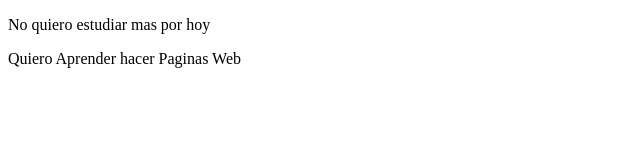
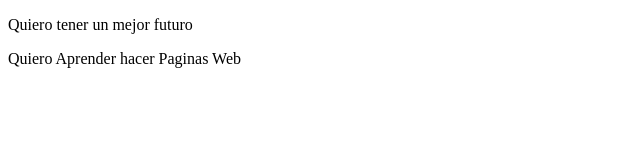
Before and after one commit to amHeyder/proyectodemocursoprework, a plain HTML site: page index.html in a window 1280 px wide. Shown: the full height of the page, 0-640 px from the left. Drawn offline with Linux system fonts and the light colour scheme.

Commit message:
cambios de texto

```diff
--- a/index.html
+++ b/index.html
@@ -8,7 +8,7 @@
 </head>
 <body>
  <p>
-No quiero estudiar mas por hoy
+Quiero tener un mejor futuro
  </p>Quiero Aprender hacer Paginas Web
 </body>
 </html>
```
